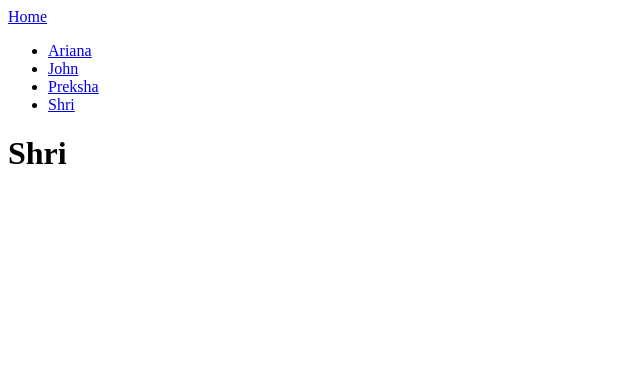
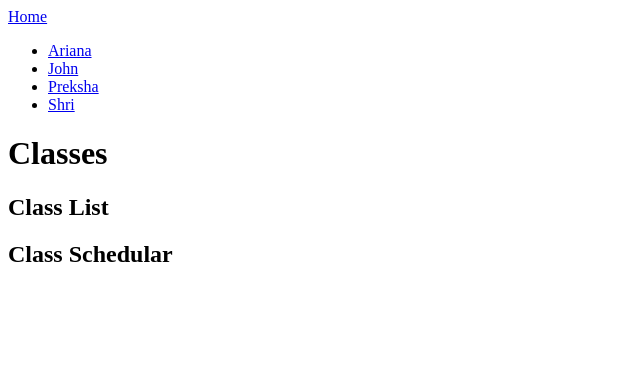
Before and after one commit to jmcwhirter1608/CookingMania, a PHP site: page /Shri.php in a window 1280 px wide. Shown: the top 374 px of the page, without its empty margins (0-640 px from the left). Run offline with PHP 8.4, Linux system fonts and the light colour scheme.

Commit message:
Update Shri.php

```diff
--- a/Shri.php
+++ b/Shri.php
@@ -8,7 +8,9 @@
 </head>
 <body>
     <?php include "navbar.php"?>
-    <h1>Shri</h1>
+    <h1>Classes</h1>
+    <h2>Class List</h2>
+    <h2>Class Schedular</h2>
 
 </body>
 </html>
```
